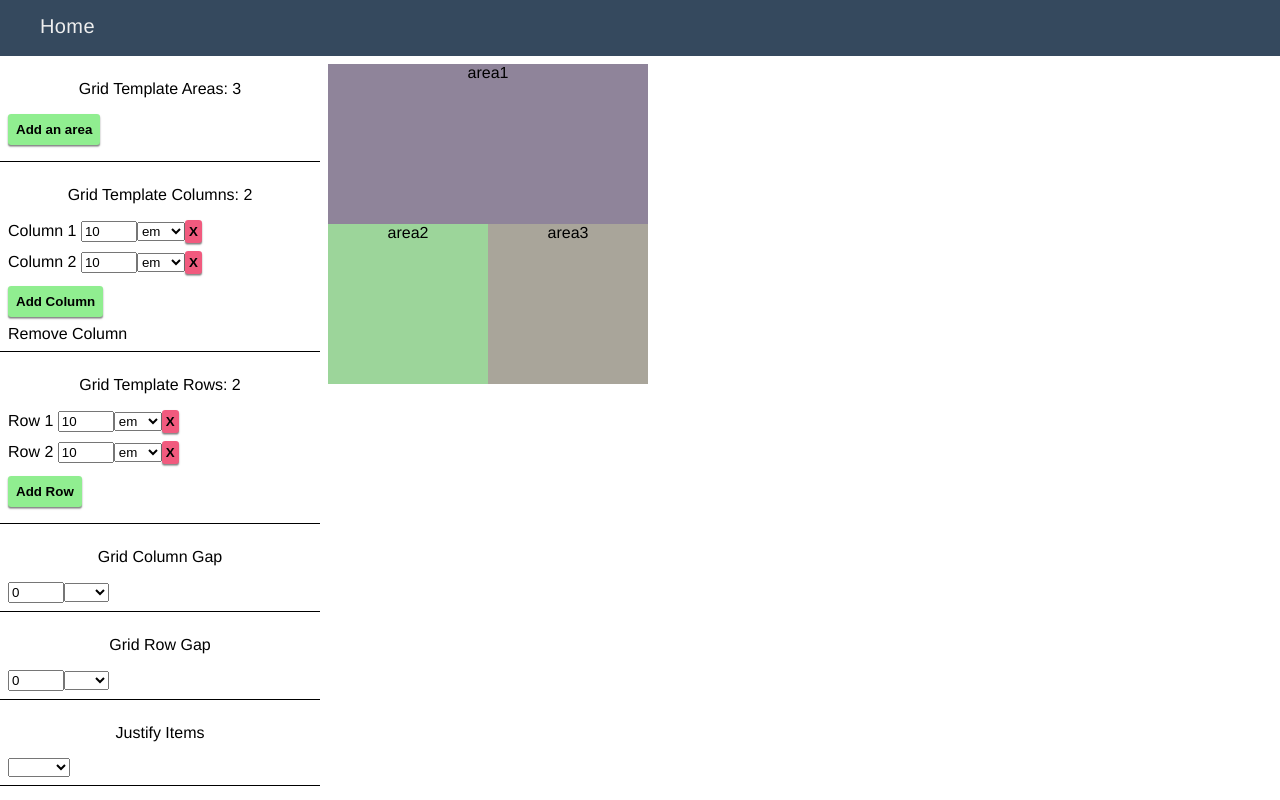
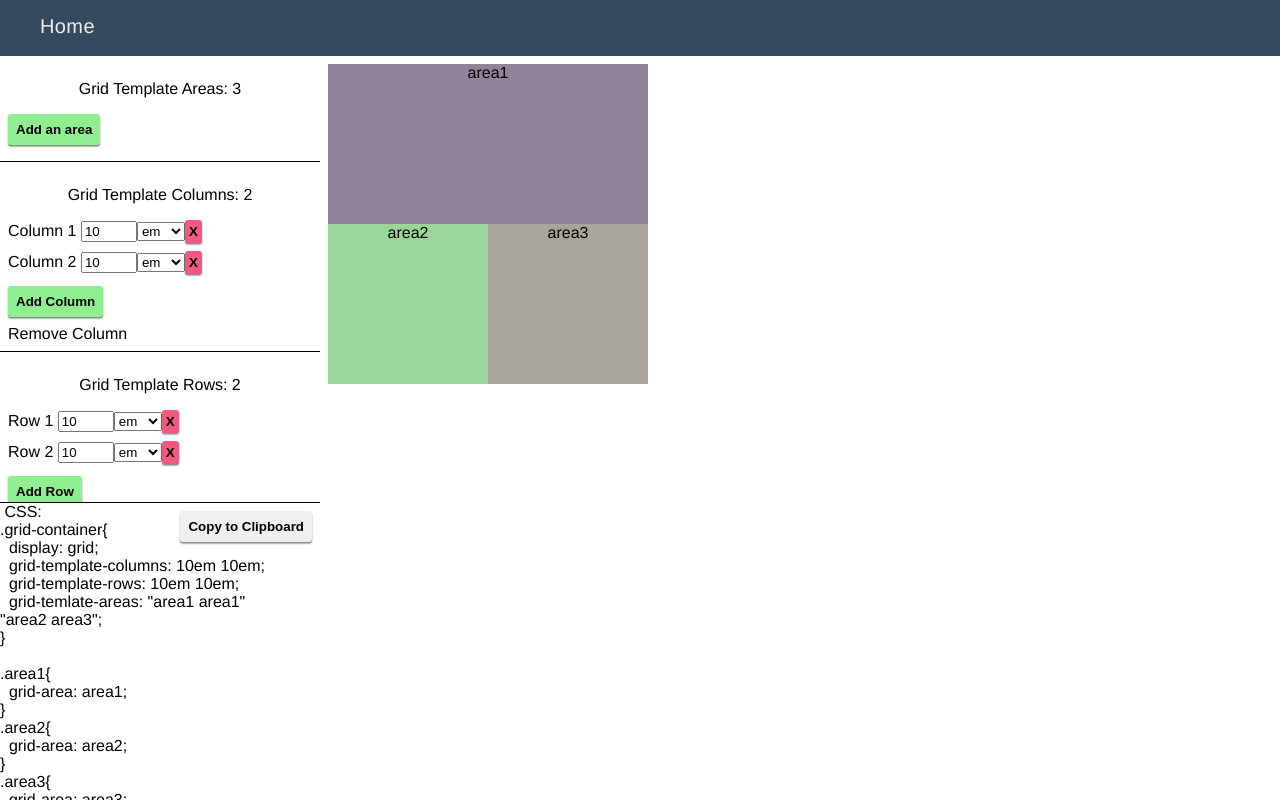
Before and after one commit to louisbourque/grid-awesome, a Vue app: page / in a window 1280 px wide. Built offline with nearby package versions, Linux system fonts and the light colour scheme.

Commit message:
Always show output css

```diff
--- a/src/components/Editor.vue
+++ b/src/components/Editor.vue
@@ -1,5 +1,6 @@
 <template>
 	<div class="editor">
+    <div class="inputs">
       <div class="input">
         <p class="center">Grid Template Areas: {{areas.length}}</p>
         <button class="input__button input__button--add" @click="addArea">Add an area</button>
@@ -81,6 +82,7 @@
             <option val="end">end</option>
           </select>
       </div>
+    </div>
     <div class="css-output">
     <button class="input__button button--clipboard" @click="copyTextToClipboard(css)">Copy to Clipboard</button>
       CSS:
@@ -122,13 +124,27 @@ export default {
 }
 </script>
 <style type="text/css">
+.editor{
+  display: flex;
+  flex-direction: column;
+}
 .css-output{
    white-space: pre-wrap;
    position: relative;
+   height: 40%;
+   overflow-y: auto;
+   border-top: 1px solid #000;
+}
+.inputs{
+  height: 60%;
+  overflow-y: auto;
 }
 .input{
   border-bottom: 1px solid #000;
   padding:0.5rem;
+}
+.input:last-child{
+  border-bottom: none;
 }
 .input__button{
   display: block;
```
Lines whose indentation alone changed are shown as unchanged.
